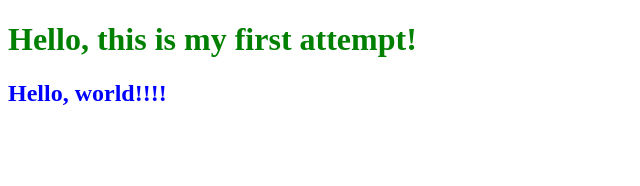
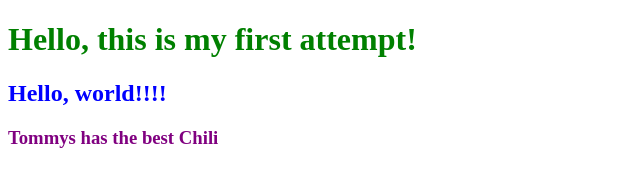
Before and after one commit to 21TekSavvvy/21TekSavvvy.github.io, a plain HTML site: page index.html in a window 1280 px wide. Shown: the whole page, without its empty margins (0-640 px from the left). Drawn offline with Linux system fonts and the light colour scheme.

Commit message:
Added H3

```diff
--- a/index.html
+++ b/index.html
@@ -7,5 +7,6 @@
   <body>
     <h1 style="color: green;">Hello, this is my first attempt!</h1>
     <h2 style = "color: blue"> Hello, world!!!!</h2>
+    <h3 style="color: purple"> Tommys has the best Chili </h3>
   </body>
 </html>
```
